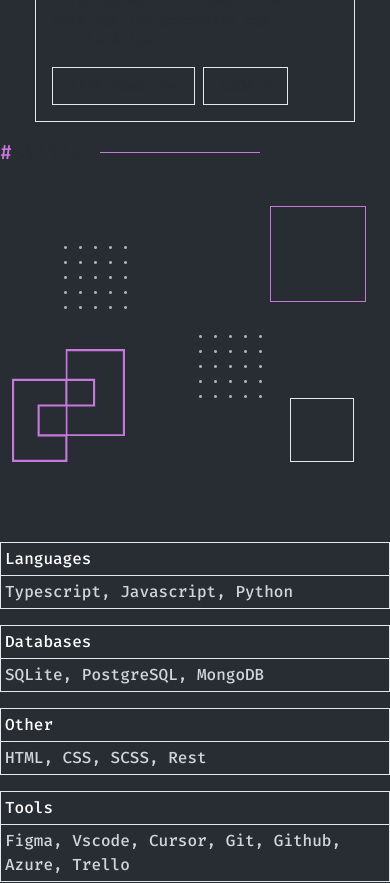
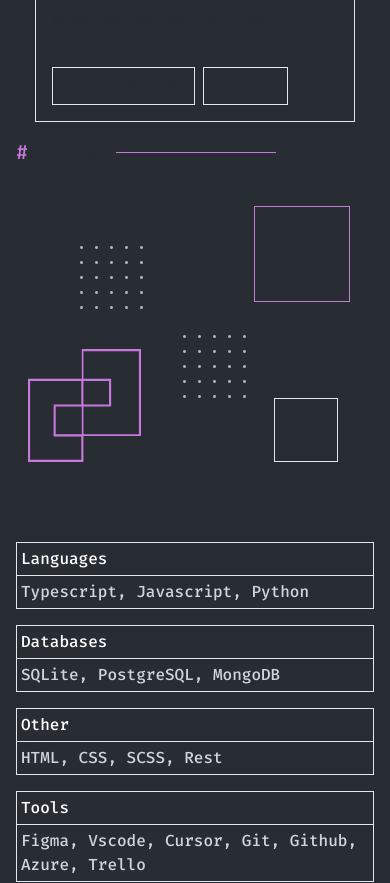
Before and after one commit to leandrucarvalho/my-portfolio, a Next.js app: page / in a window 390 px wide. Shown: the part 3220-4103 px from the top of the page. Built offline with nearby package versions, Linux system fonts and the light colour scheme.

Commit message:
style: adjusting mobile margin

```diff
--- a/src/app/_components/skills/index.tsx
+++ b/src/app/_components/skills/index.tsx
@@ -5,7 +5,7 @@
 export function Skills() {
   return (
     <div
-      className="flex flex-col gap-y-64 md:flex-row md:justify-between md:mx-10  md:my-36 md:h-96"
+      className="flex flex-col mx-4 gap-y-64 md:flex-row md:justify-between md:mx-10  md:my-36 md:h-96"
       id="skills"
     >
       <div>
```
